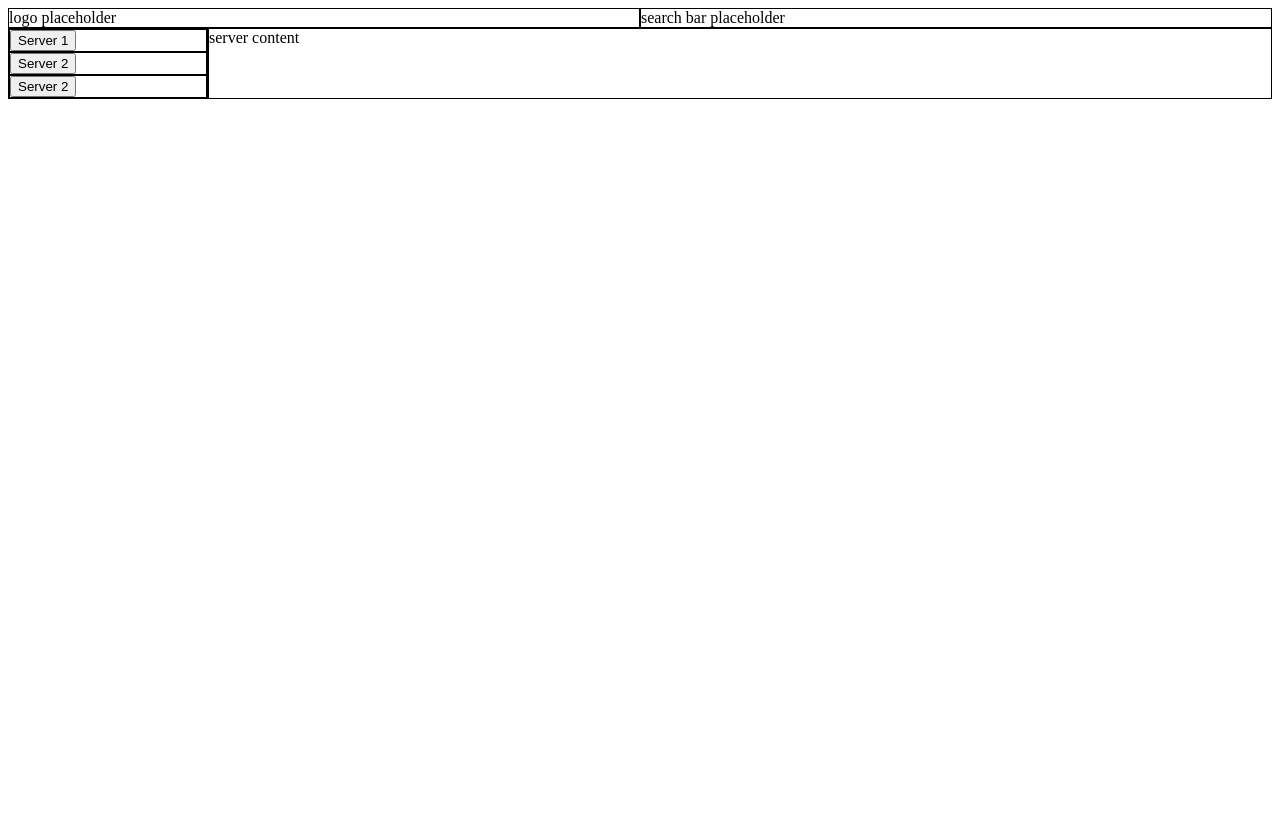
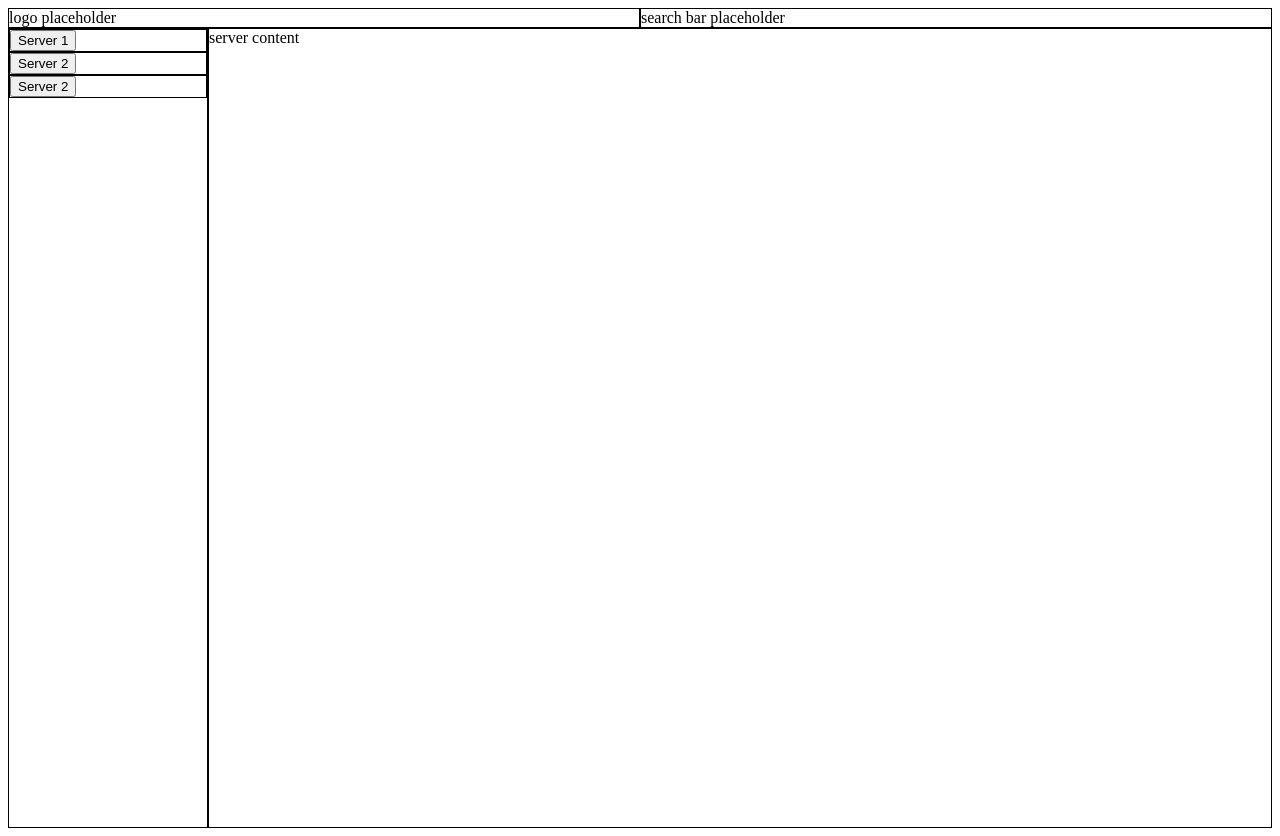
Before and after one commit to djcderek/louis, a plain HTML site: page index.html in a window 1280 px wide. Before the commit the page ends 800 px from the top, so only its background shows below. Drawn offline with Linux system fonts and the light colour scheme.

Commit message:
Made .bottom-section class full height

```diff
--- a/styles.css
+++ b/styles.css
@@ -10,6 +10,10 @@ html {
 .top-section,
 .bottom-section {
     display: flex;
+}
+
+.bottom-section {
+    height: 100vh;
 }
 
 .top-section div {
```
